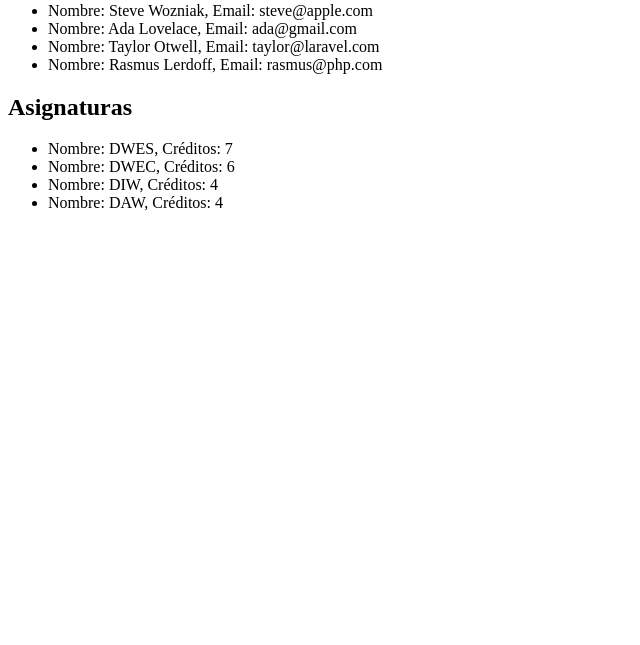
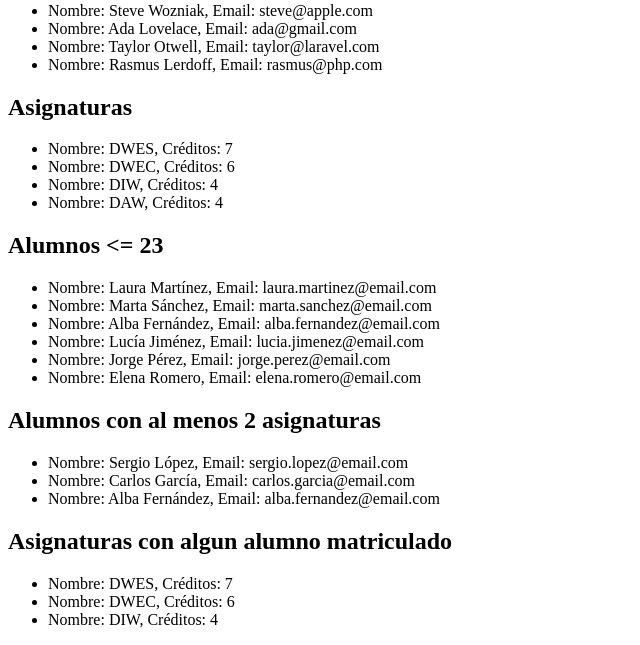
Before and after one commit to ThaumcraftMC/DWES-T2-Tarea, a PHP site: page / in a window 1280 px wide. Shown: the part 312-957 px from the top of the page, without its empty margins (0-640 px from the left). Before the commit the page ends 523 px from the top, so only its background shows below. Run offline with PHP 8.4, Linux system fonts and the light colour scheme.

Commit message:
Creacion del index

```diff
--- a/clases/alumno.php
+++ b/clases/alumno.php
@@ -21,13 +21,17 @@ class Alumno extends Miembro {
         $this->edad = $edad;
     }
 
+    public function getAsignaturas() {
+        return $this->asignaturas;
+    }
+
     public function abonarCurso() {
         $this->cursoAbonado = true;
     }
 
-    public function matricularseEnAsignatura($asignatura) {
+    public function matricularEnAsignatura($asignatura) {
         foreach ($this->asignaturas as $element) {
-            if ($element->id == $asignatura->id) {
+            if ($element->getId() == $asignatura->getId()) {
                 return;
             }
         }
--- a/clases/asignatura.php
+++ b/clases/asignatura.php
@@ -10,6 +10,10 @@ class Asignatura {
         $this->id = $id;
         $this->nombre = $nombre;
         $this->creditos = $creditos;
+    }
+
+    public function getId() {
+        return $this->id;
     }
 
     public function toString() {
--- a/index.php
+++ b/index.php
@@ -19,6 +19,22 @@
         $profesores = $b->crearProfesoresDeMuestra();
         $c = new Asignatura(0, "", 0);
         $asignaturas = $c->crearAsignaturasDeMuestra();
+
+        $alumnos[0]->matricularEnAsignatura($asignaturas[0]);
+        $alumnos[1]->matricularEnAsignatura($asignaturas[0]);
+        $alumnos[1]->matricularEnAsignatura($asignaturas[1]);
+        $alumnos[2]->matricularEnAsignatura($asignaturas[0]);
+        $alumnos[2]->matricularEnAsignatura($asignaturas[2]);
+        $alumnos[3]->matricularEnAsignatura($asignaturas[0]);
+        $alumnos[4]->matricularEnAsignatura($asignaturas[0]);
+        $alumnos[4]->matricularEnAsignatura($asignaturas[1]);
+        $alumnos[4]->matricularEnAsignatura($asignaturas[2]);
+        $alumnos[5]->matricularEnAsignatura($asignaturas[0]);
+        $alumnos[6]->matricularEnAsignatura($asignaturas[1]);
+        $alumnos[6]->matricularEnAsignatura($asignaturas[1]);
+        $alumnos[7]->matricularEnAsignatura($asignaturas[2]);
+        $alumnos[8]->matricularEnAsignatura($asignaturas[1]);
+        $alumnos[9]->matricularEnAsignatura($asignaturas[0]);
 
         ?>
 
@@ -48,5 +64,45 @@
             }
             ?>
         </ul>
+
+        <h2>Alumnos <= 23</h2>
+        <ul>
+            <?php
+            $alumnosMenor = array_filter($alumnos, function($alumno){
+                return $alumno->getEdad() <= 23;
+            });
+
+            foreach($alumnosMenor as $alumno) {
+                echo "<li>" . $alumno->toString() . "</li>";
+            }
+            ?>
+        </ul>
+
+        <h2>Alumnos con al menos 2 asignaturas</h2>
+        <ul>
+            <?php
+            $alumnosAsig = array_filter($alumnos, function($alumno){
+                return count($alumno->getAsignaturas()) >= 2;
+            });
+
+            foreach($alumnosAsig as $alumno) {
+                echo "<li>" . $alumno->toString() . "</li>";
+            }
+            ?>
+        </ul>
+
+        <h2>Asignaturas con algun alumno matriculado</h2>
+        <ul>
+            <?php
+            foreach($asignaturas as $asig) {
+                foreach($alumnos as $alum) {
+                    if (in_array($asig, $alum->getAsignaturas())) {
+                        echo "<li>" . $asig->toString() . "</li>";
+                        break;
+                    }
+                }
+            }
+            ?>
+        </ul>
     </body>
 </html>
```
